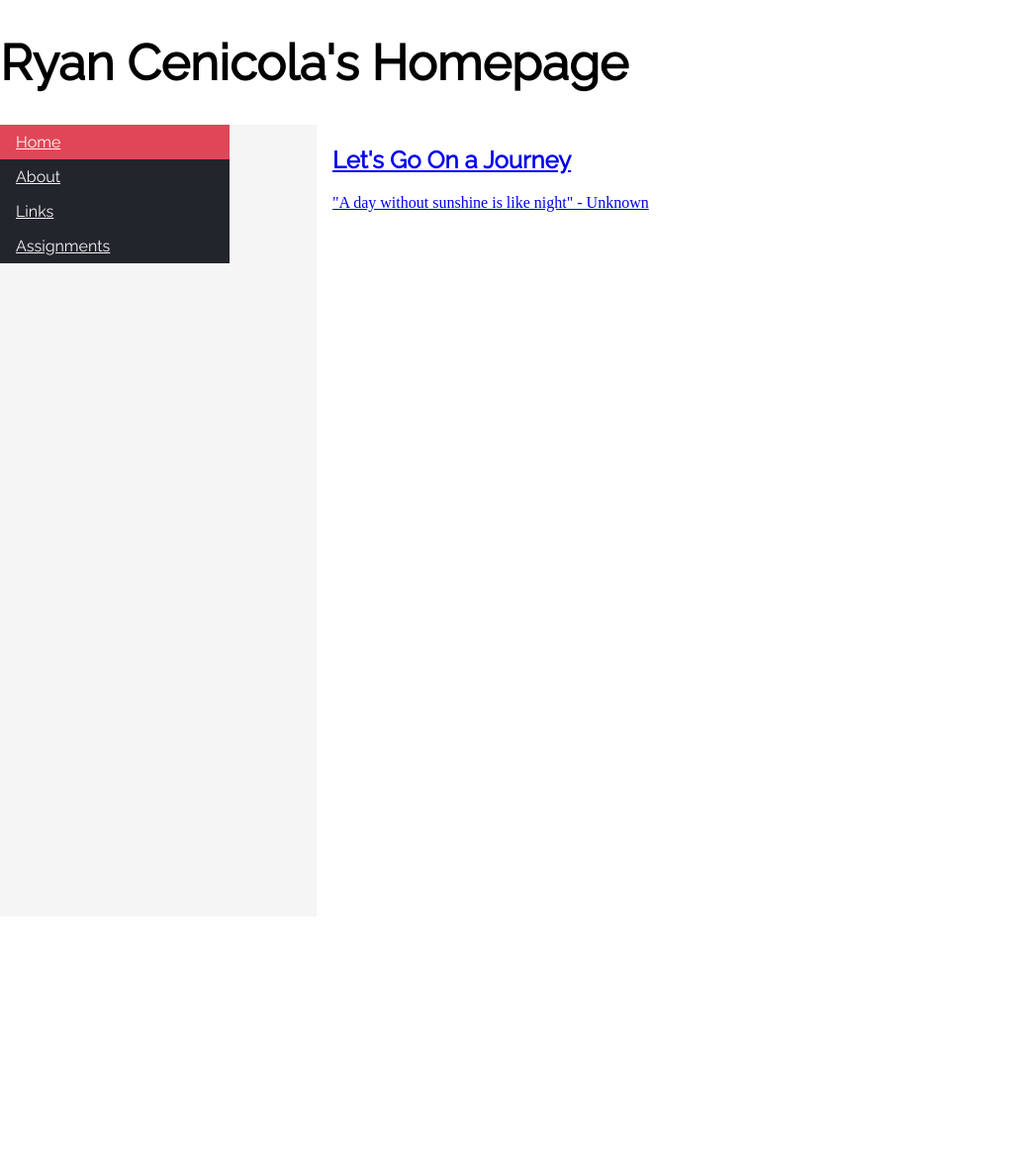
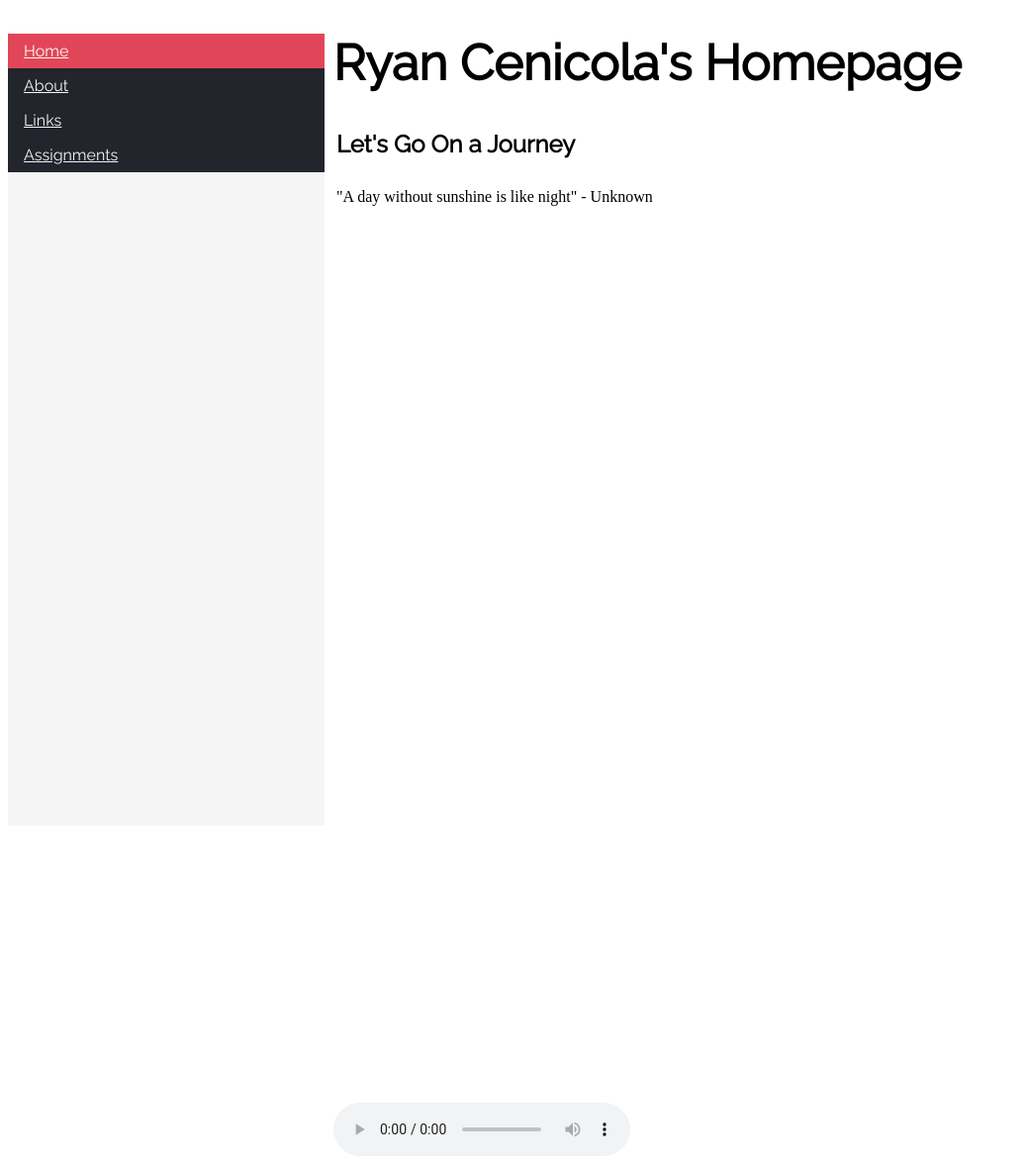
Before and after one commit to RCenicola/iml300, a plain HTML site: page storm_web/index_tbd.html in a window 1280 px wide. Shown: the whole page at 99% size, without its empty margins (0-1036 px from the left). Before the commit the page ends 1128 px from the top, so only its background shows below. Drawn offline with Linux system fonts and the light colour scheme.

Commit message:
navbar3 nice

```diff
--- a/storm_web/assignments/css/index_tbd.css
+++ b/storm_web/assignments/css/index_tbd.css
@@ -1,38 +1,40 @@
-body{
-    margin: 0;
-}
+
 h1 {
     font-family:"Raleway", sans-serif;
     font-size: 50px;
-    margin: 10px
-    position: fixed
+    padding-bottom: 0px;
+    position:relative;
+     margin-left:26%;padding:0px 0px;position:inherit
 }
 
 h2 {
-    font-family: "Raleway", sans-serif
+    font-family: "Raleway", sans-serif;
+   margin-left:25%;padding:5px 16px;position:fixed";
 }
 
 h3 {
-    font-family: "Raleway", sans-serif
+    font-family: "Raleway", sans-serif;
+    pointer-events: none;
+     margin-left:25%;padding:5px 16px;position:fixed";
 }
 
 ul {
     font-family: "Raleway", sans-serif;
     list-style-type: none;
-    margin: 0;
-    padding: 0;
+    margin:0;
+    padding:0;
     width: 25%;
     background-color: whitesmoke;
     position: fixed;
     height: 100%;
-    overflow: auto;
+    overflow:auto;
 
 
 }
 
 li a {
     display: block;
-    width:200px;
+    width:2-0px;
     color:whitesmoke;
     padding: 8px 16px;
     background-color: #22252C
@@ -50,7 +52,11 @@ li a:hover:not(.active) {
 
 }
 
-p not(.active)
-{
+audio {
+    margin-top: 70%;
+    margin-left: 26%
+}
 
+p {
+     margin-left:25%;padding:5px 16px;position:fixed";
 }
--- a/storm_web/index_tbd.html
+++ b/storm_web/index_tbd.html
@@ -13,17 +13,24 @@
 
 <body>
 
-  <h1>Ryan Cenicola's Homepage</h1>
+
    <ul style="list-style-type:block">
    <li> <a class="active" href="index_tbd.html">Home</a></li>
     <li> <a href="http://storm.usc.edu/~cenicola/iml300/"> About </a> </li>
     <li><a href="http://storm.usc.edu/~cenicola/iml300/assignments/links.html">Links</a></li>
-    <li><a href="http://storm.usc.edu/~cenicola/iml300/assignments/"</a>Assignments</li>
+    <li><a href="http://storm.usc.edu/~cenicola/iml300/assignments/">Assignments</a></li>
 </ul>
+<h1>Ryan Cenicola's Homepage</h1>
 
-<div style="margin-left:25%;padding:1px 16px;height:1000px;">
+
 <h2>Let's Go On a Journey</h2>
 <p>"A day without sunshine is like night" - Unknown</p>
+    </div>
+    <audio controls autoplay>
+        <source src="assignments/audio/bensound-sexy.mp3" type="audio/mp3">
+        <!--Source: bensound.com --!>
+
+    </audio>
 
 </body>
 
```
Also changed, not shown: 1 other file.
